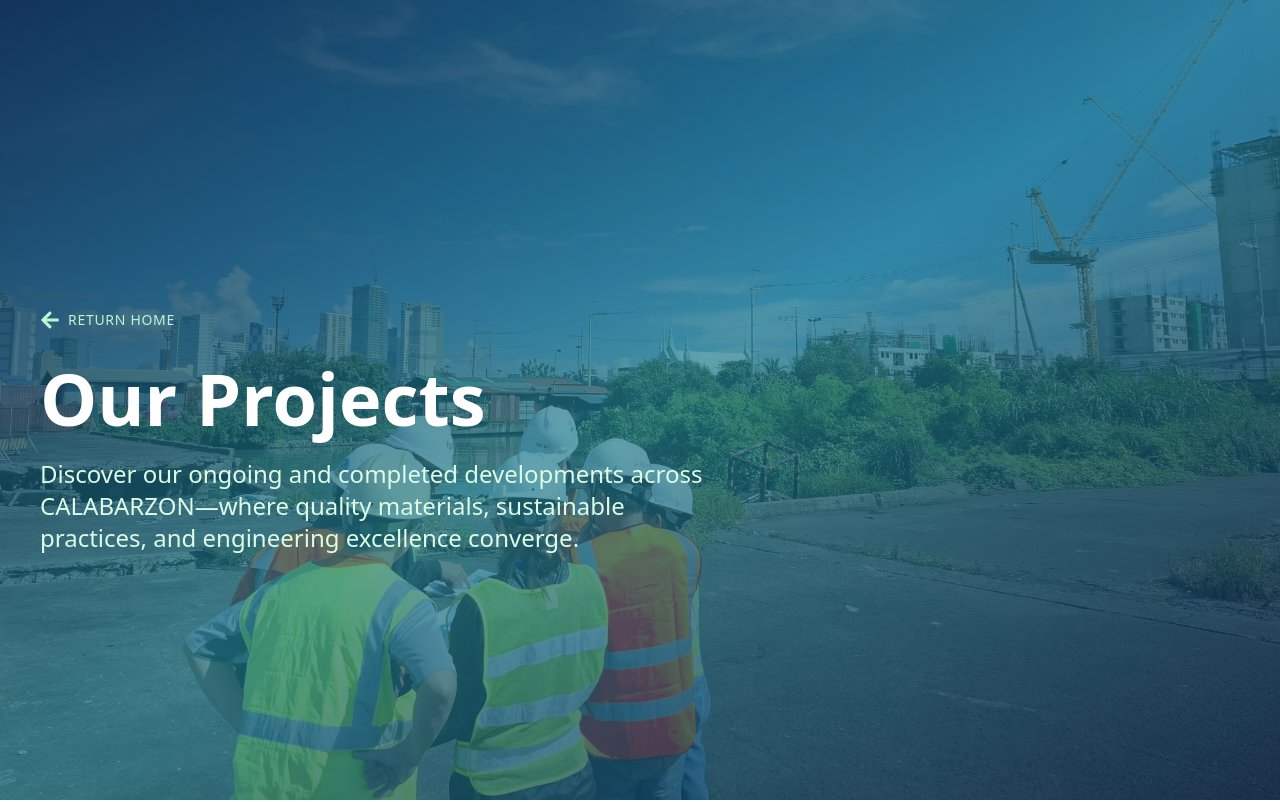
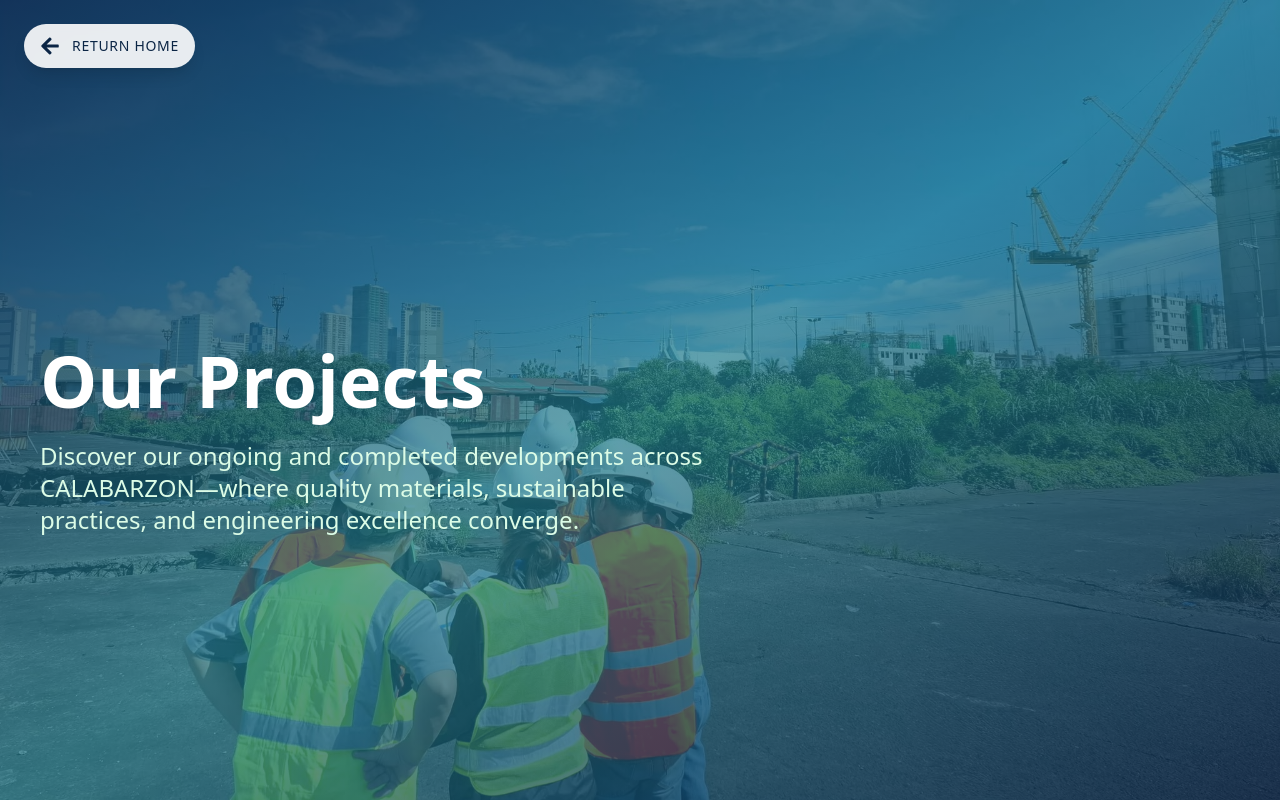
Before and after one commit to Railen-Laminers/Cliberduche, a React (Vite) app in the folder frontend/: page /projects in a window 1280 px wide. Shown: the top 802 px of the page. Built offline with nearby package versions, Linux system fonts and the light colour scheme.

Commit message:
Enhance the return button in Project and Login page

```diff
--- a/frontend/src/pages/auth/Login.jsx
+++ b/frontend/src/pages/auth/Login.jsx
@@ -27,17 +27,18 @@ export default function Login() {
     };
 
     return (
-        <div className="min-h-screen bg-gradient-to-br from-[#0b2545] via-[#1f7a8c] to-[#0b2545] flex items-center justify-center px-4">
+        <div className="min-h-screen bg-gradient-to-br from-[#0b2545] via-[#1f7a8c] to-[#0b2545] flex items-center justify-center px-4 relative">
+            {/* Fixed Return Home Button - Always at top left */}
+            <Link
+                to="/"
+                className="fixed top-6 left-6 z-40 inline-flex items-center bg-white/90 backdrop-blur-sm text-[#0b2545] hover:text-[#1f7a8c] hover:bg-white transition-all duration-300 group px-4 py-3 rounded-full shadow-lg"
+            >
+                <FaArrowLeft className="w-5 h-5 mr-3 group-hover:-translate-x-1 transition-transform" />
+                <span className="text-sm tracking-wider font-medium">RETURN HOME</span>
+            </Link>
+
             <div className="max-w-md w-full">
-
-                {/* Back to Home */}
-                <Link
-                    to="/"
-                    className="inline-flex items-center text-green-300 hover:text-green-100 transition-colors mb-6"
-                >
-                    <FaArrowLeft className="w-5 h-5 mr-2" />
-                    <span className="text-sm tracking-wider font-medium">RETURN HOME</span>
-                </Link>
+                {/* Removed the inline return home link */}
 
                 {/* Login Card with Perspective */}
                 <PerspectiveCard
--- a/frontend/src/pages/homepage/Projects.jsx
+++ b/frontend/src/pages/homepage/Projects.jsx
@@ -123,6 +123,15 @@ export default function Projects({ introDone = true }) {
 
   return (
     <div className="bg-white text-[#0b2545] overflow-x-hidden" ref={containerRef}>
+      {/* Fixed Return Home Button - Always at top left */}
+      <Link
+        to="/"
+        className="fixed top-6 left-6 z-40 inline-flex items-center bg-white/90 backdrop-blur-sm text-[#0b2545] hover:text-[#1f7a8c] hover:bg-white transition-all duration-300 group px-4 py-3 rounded-full shadow-lg"
+      >
+        <FaArrowLeft className="w-5 h-5 mr-3 group-hover:-translate-x-1 transition-transform" />
+        <span className="text-sm tracking-wider font-medium">RETURN HOME</span>
+      </Link>
+
       {/* Hero Section - Full viewport height */}
       <section
         className="relative text-white px-6 md:px-10 overflow-hidden bg-cover bg-bottom bg-fixed min-h-screen flex items-center"
@@ -130,16 +139,8 @@ export default function Projects({ introDone = true }) {
       >
         <div className="absolute inset-0 bg-gradient-to-br from-[#0b2545]/85 via-[#1f7a8c]/70 to-[#0b2545]/85"></div>
 
-        <div className="max-w-7xl mx-auto relative z-10 text-center md:text-left w-full pt-16">
-          <ScrollAnimatedItem threshold={0.1} introDone={introDone}>
-            <Link
-              to="/"
-              className="inline-flex items-center text-green-200 hover:text-green-400 transition-all duration-300 group mb-8"
-            >
-              <FaArrowLeft className="w-5 h-5 mr-2 group-hover:-translate-x-1 transition-transform" />
-              <span className="text-sm tracking-wider font-medium">RETURN HOME</span>
-            </Link>
-          </ScrollAnimatedItem>
+        <div className="max-w-7xl mx-auto relative z-10 text-center md:text-left w-full pt-20">
+          {/* Removed the button from here since it's now fixed at top */}
 
           <ScrollAnimatedItem threshold={0.1} introDone={introDone}>
             <h1 className="text-5xl md:text-7xl font-bold max-w-3xl leading-tight mb-6">
```
